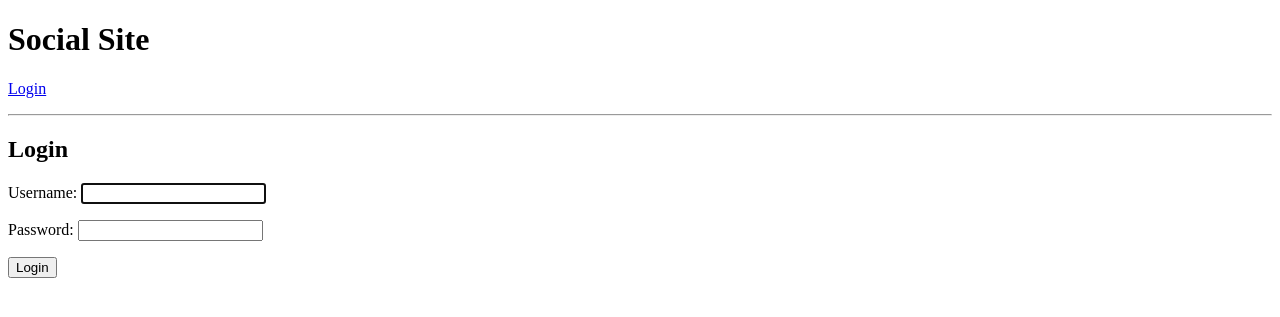
After one commit to STProgrammer/fortesting, a Django app: page /accounts/login/ in a window 1280 px wide. The commit adds this page. Shown: the top 317 px of the page. Run offline with Django 4.2, Linux system fonts and the light colour scheme.

Commit message:
Add user authentication routes and templates

```diff
--- /dev/null
+++ b/socialapp/templates/registration/logged_out.html
@@ -0,0 +1,6 @@
+{% extends 'socialapp/base.html' %}
+
+{% block content %}
+<p>You have been logged out.</p>
+<a href="{% url 'login' %}">Login again</a>
+{% endblock %}
--- /dev/null
+++ b/socialapp/templates/registration/login.html
@@ -0,0 +1,10 @@
+{% extends 'socialapp/base.html' %}
+
+{% block content %}
+<h2>Login</h2>
+<form method="post">
+  {% csrf_token %}
+  {{ form.as_p }}
+  <button type="submit">Login</button>
+</form>
+{% endblock %}
--- a/socialapp/templates/socialapp/base.html
+++ b/socialapp/templates/socialapp/base.html
@@ -6,9 +6,12 @@
 <body>
     <h1>Social Site</h1>
     {% if user.is_authenticated %}
-        <p>Logged in as {{ user.username }} | <a href="/admin/logout/">Logout</a></p>
+        <p>
+            Logged in as {{ user.username }} |
+            <a href="{% url 'logout' %}">Logout</a>
+        </p>
     {% else %}
-        <p><a href="/admin/login/">Login</a></p>
+        <p><a href="{% url 'login' %}">Login</a></p>
     {% endif %}
     <hr>
     {% block content %}{% endblock %}
--- a/socialsite/settings.py
+++ b/socialsite/settings.py
@@ -63,3 +63,6 @@ USE_TZ = True
 
 STATIC_URL = '/static/'
 DEFAULT_AUTO_FIELD = 'django.db.models.BigAutoField'
+
+LOGIN_REDIRECT_URL = 'home'
+LOGOUT_REDIRECT_URL = 'login'
--- a/socialsite/urls.py
+++ b/socialsite/urls.py
@@ -4,4 +4,5 @@ from django.urls import path, include
 urlpatterns = [
     path('admin/', admin.site.urls),
     path('', include('socialapp.urls')),
+    path('accounts/', include('django.contrib.auth.urls')),
 ]
```
